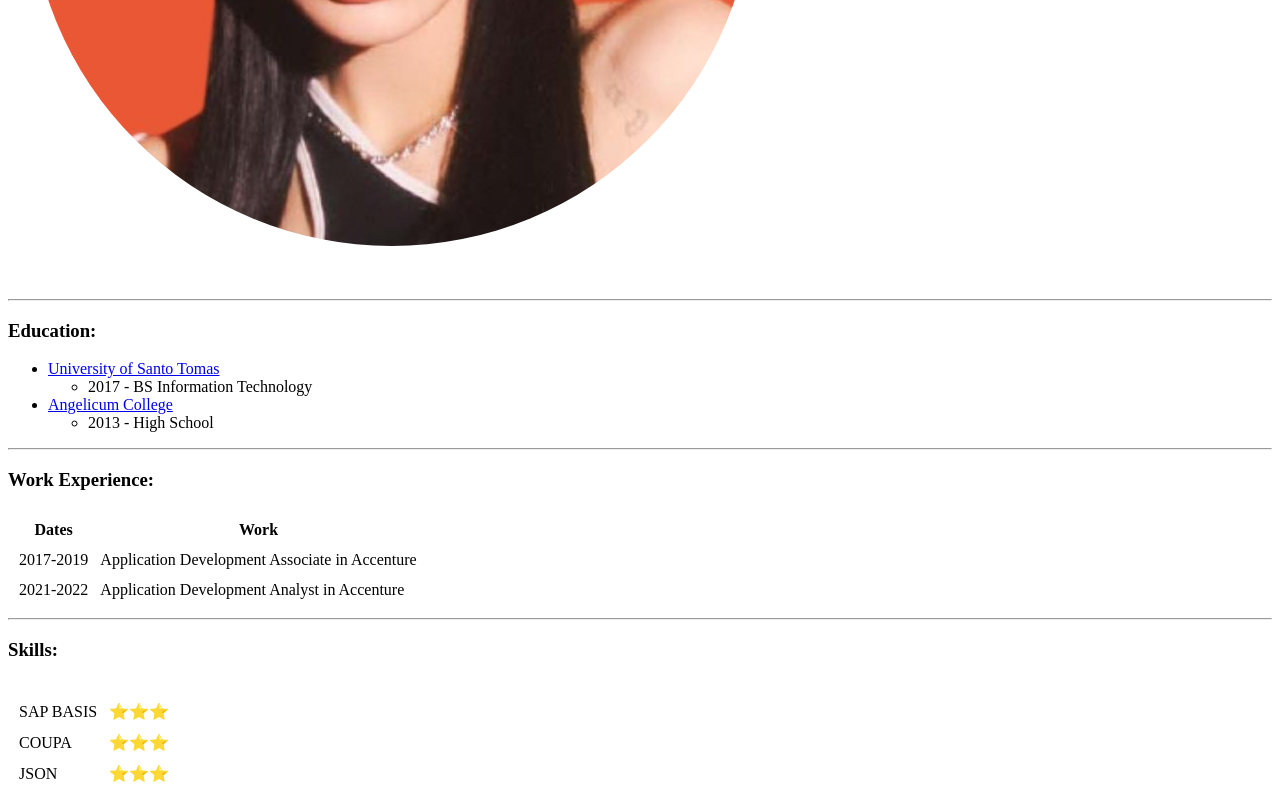
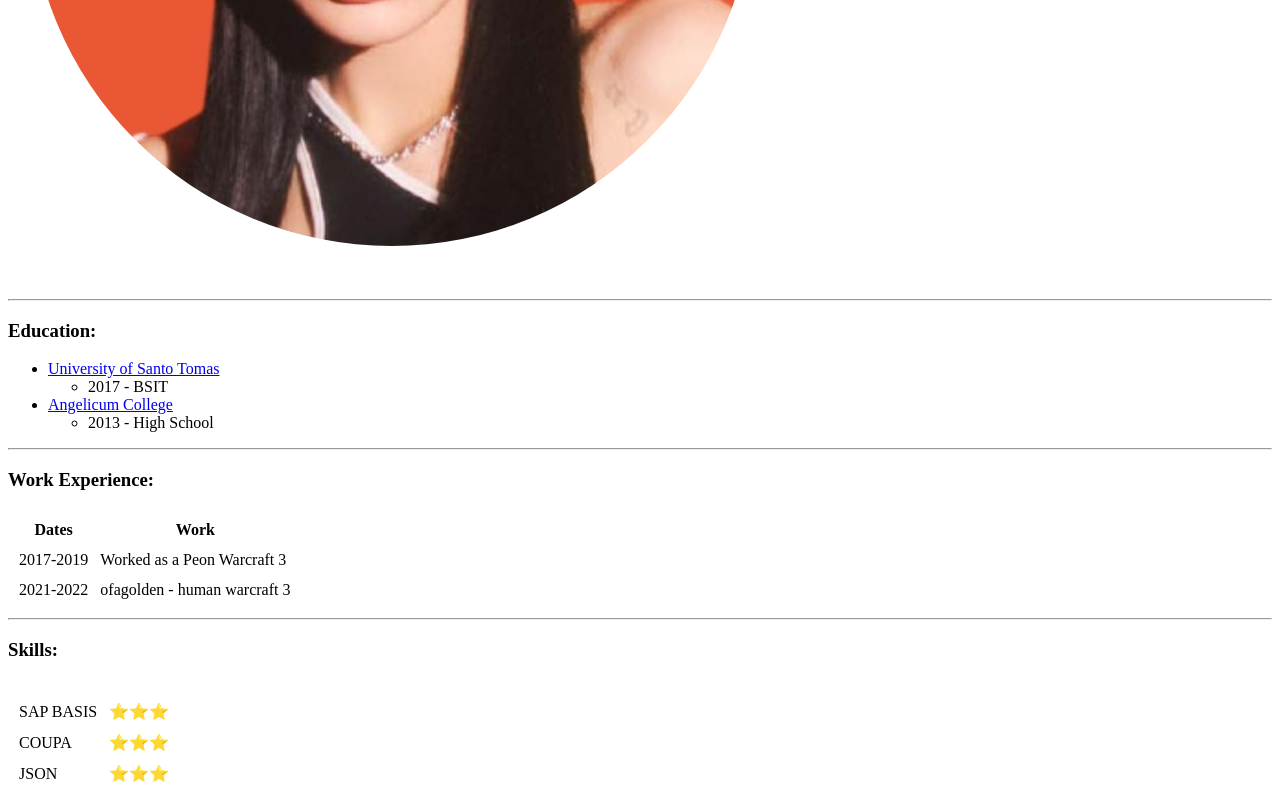
Before and after one commit to jairoejunio/cv, a plain HTML site: page index.html in a window 1280 px wide. Shown: the part 508-1305 px from the top of the page. Drawn offline with Linux system fonts and the light colour scheme.

Commit message:
Update index.html

```diff
--- a/index.html
+++ b/index.html
@@ -22,7 +22,7 @@
         <ul>
             <li><a href="https://www.ust.edu.ph/">University of Santo Tomas</a></li>
                 <ul>
-                    <li>2017 - BS Information Technology</li>
+                    <li>2017 - BSIT</li>
                 </ul>
             <li><a href="https://www.ustangelicum.edu.ph/">Angelicum College</a></li>
                 <ul>
@@ -41,11 +41,11 @@
             <tbody>
                 <tr>
                     <td>2017-2019</td>
-                    <td>Application Development Associate in Accenture</td>
+                    <td>Worked as a Peon Warcraft 3</td>
                 </tr>
                 <tr>
                     <td>2021-2022</td>
-                    <td>Application Development Analyst in Accenture</td>
+                    <td>ofagolden - human warcraft 3</td>
                 </tr>
             </tbody>
         </table>
```
